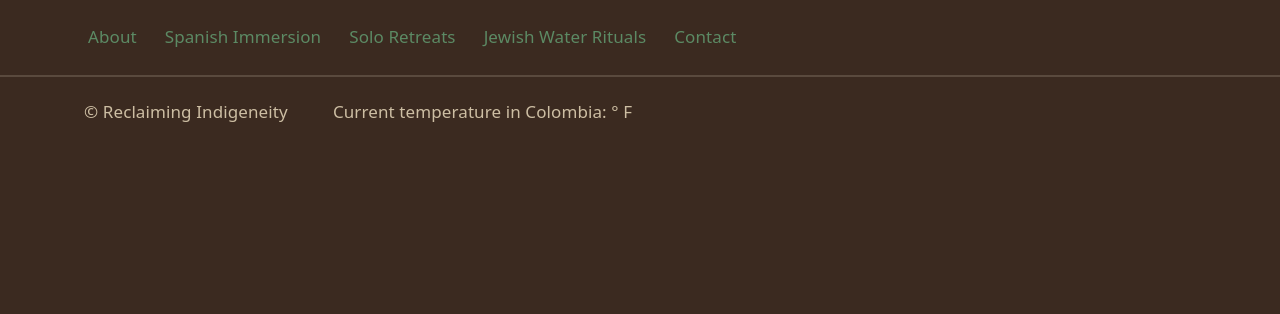
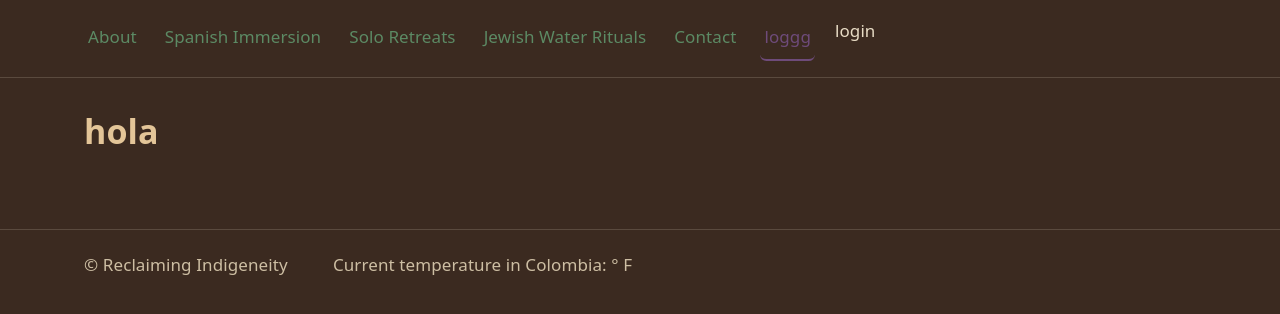
Before and after one commit to cchung2020/reclaiming-indigeneity, a React (Vite) app: page /login in a window 1280 px wide. Shown: the top 314 px of the page. Built offline with nearby package versions, Linux system fonts and the light colour scheme; no server answers.

Commit message:
add login Route

```diff
--- a/src/App.jsx
+++ b/src/App.jsx
@@ -6,6 +6,7 @@ import SpanishImmersion from "./SpanishImmersion";
 import SoloRetreats from "./SoloRetreats";
 import JewishWaterRituals from "./JewishWaterRituals";
 import Contact from "./Contact";
+import Login from "./Login";
 
 export default function App() {
   return (
@@ -17,6 +18,7 @@ export default function App() {
         <Route path="/solo-retreats" element={<SoloRetreats />} />
         <Route path="/jewish-water-rituals" element={<JewishWaterRituals />} />
         <Route path="/contact" element={<Contact />} />
+        <Route path="/login" element={<Login />} />
       </Routes>
       <Footer />
     </>
--- a/src/Header.jsx
+++ b/src/Header.jsx
@@ -1,4 +1,27 @@
 import { NavLink } from "react-router-dom";
+import { useState } from "react";
+
+
+function LoginLogoutButton() {
+  const [logged_in, setLoggedIn] = useState(false);
+  const [button_txt, setButtonTxt] = useState("login")
+
+  function toggle_logged_in() {
+    if (logged_in) {
+      setButtonTxt("logout");
+    } else {
+      setButtonTxt("login");
+    }
+
+    setLoggedIn(!logged_in);
+  }
+
+  return (
+      <div onClick={toggle_logged_in}>
+          {button_txt}
+      </div>
+  )
+}
 
 export default function Header() {
   return (
@@ -34,6 +57,15 @@ export default function Header() {
         >
           Contact
         </NavLink>
+
+        <NavLink
+          to="/login"
+          className={({ isActive }) => (isActive ? "active" : undefined)}
+        >
+          loggg
+        </NavLink>
+        <LoginLogoutButton />
+
       </nav>
     </header>
   );
--- /dev/null
+++ b/src/Login.jsx
@@ -0,0 +1,11 @@
+import { useState } from "react";
+
+export default function Login() {
+    return (
+        <main>
+            <h1>
+                hola
+            </h1>
+        </main>
+    )
+}
```
Also changed, not shown: 1 other file (tests, documents, lock files or other folders).
